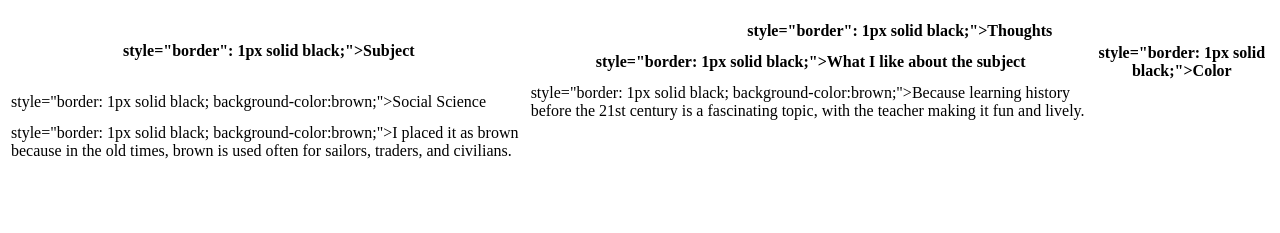
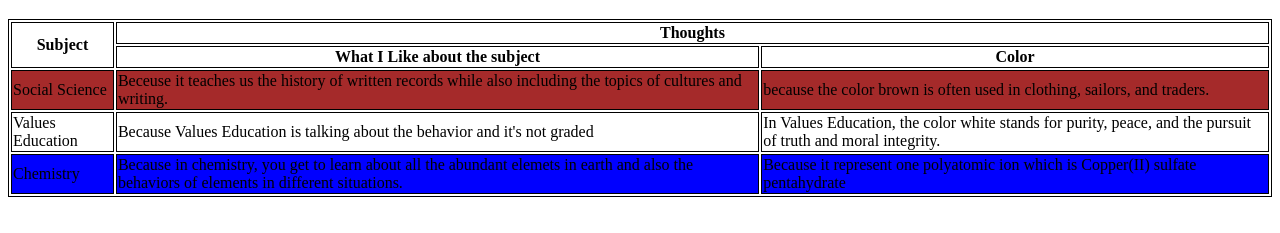
Before and after one commit to Teejay225-src/Laboratory-3, a plain HTML site: page subjects.html in a window 1280 px wide. Shown: the part 61-294 px from the top of the page. Drawn offline with Linux system fonts and the light colour scheme.

Commit message:
Update subjects.html

```diff
--- a/subjects.html
+++ b/subjects.html
@@ -2,37 +2,36 @@
 <html>
 	<head>
 		<title>My Subjects</title>
-
 		<meta charset="UTF-8">
-          <meta name="author" content="TJ IV Juan">
+		<meta name="author" content="Harley Therese Dormitorio">
 		<meta name="keywords" content="Lab Exercise 3">
-          <meta name="10/3/24" content="dd-mm-yyyy">
+		<meta name="date-submitted" content="01-10-2024">
 	</head>
 	<body>
 	  <h1> My Subjects </h1>
-    <table style ="border":1px solid black;">
+		<table style="border:1px solid black;">
 			<tr>
-              <th rowspan="2"
-                   <td>style="border": 1px solid black;">Subject</td>
-              <th colspan="2"
-                   <td>style="border": 1px solid black;">Thoughts</td>
+				<th rowspan="2" style="border: 1px solid black;">Subject</td>
+				<th colspan="2" style="border: 1px solid black;">Thoughts</td>
 			</tr>
 			<tr>
-             <th> style="border: 1px solid black;">What I like about the subject</th>
-             <th> style="border: 1px solid black;">Color</th>
+				<th style="border: 1px solid black;">What I Like about the subject</th>
+				<th style="border: 1px solid black;">Color</th>
 			</tr>
 			<tr>
-             <td> style="border: 1px solid black; background-color:brown;">Social Science</td>
-             <td> style="border: 1px solid black; background-color:brown;">Because learning history before the 21st century is a fascinating topic, with the teacher making it fun and lively.</td>
+				<td style="border: 1px solid black; background-color: brown;">Social Science</td>
+				<td style="border: 1px solid black; background-color: brown;">Beceuse it teaches us the history of written records while also including the topics of cultures and writing.</td>
+				<td style="border: 1px solid black; background-color: brown;">because the color brown is often used in clothing, sailors, and traders.</td>
 			</tr>
 			<tr>
-             <td> style="border: 1px solid black; background-color:brown;">I placed it as brown because in the old times, brown is used often for sailors, traders, and civilians.</td>
+				<td style="border: 1px solid black; background-color: white;">Values Education</td>
+				<td style="border: 1px solid black; background-color: white;">Because Values Education is talking about the behavior and it's not graded</td>
+				<td style="border: 1px solid black; background-color: white;">In Values Education, the color white stands for purity, peace, and the pursuit of truth and moral integrity.</td>
 			</tr>
-
-
-
-
-
-
+			<tr>
+				<td style="border: 1px solid black; background-color: blue;">Chemistry</td>
+				<td style="border: 1px solid black; background-color: blue;">Because in chemistry, you get to learn about all the abundant elemets in earth and also the behaviors of elements in different situations.</td>
+				<td style="border: 1px solid black; background-color: blue;">Because it represent one polyatomic ion which is Copper(II) sulfate pentahydrate</td>
+		</table>
 	</body>
 </html>
```
Lines whose indentation alone changed are shown as unchanged.
